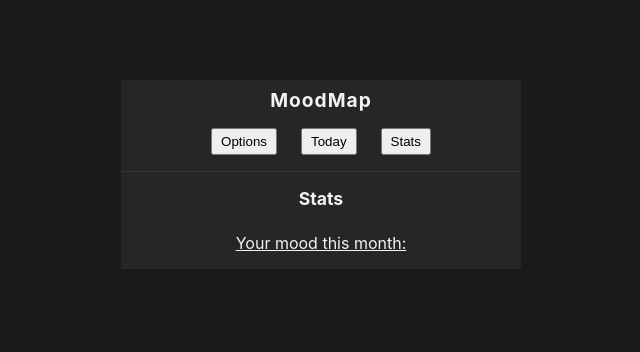
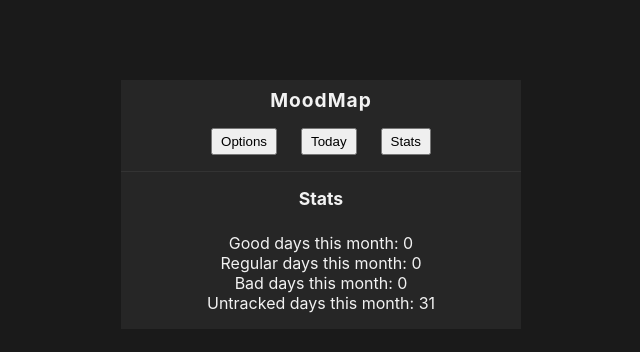
Before and after one commit to timsch3/MoodMap, a React (Create React App) app: page / in a window 1280 px wide. Both pictures are taken after a click on the button "Stats". Shown: the top 352 px of the page, without its empty margins (319-959 px from the left). Built offline with nearby package versions, Linux system fonts and the light colour scheme.

Commit message:
changed stats to summary

```diff
--- a/src/pages/Stats.jsx
+++ b/src/pages/Stats.jsx
@@ -18,28 +18,28 @@ const Stats = () => {
       });
     }
   });
-  currentMonthData.reverse();
+
+  let goodDaysCurrentMonth = 0;
+  let regularDaysCurrentMonth = 0;
+  let badDaysCurrentMonth = 0;
+  currentMonthData.forEach((el) => {
+    if (el.value === "good" || el.value === "very-good") goodDaysCurrentMonth++;
+    else if (el.value === "indifferent") regularDaysCurrentMonth++;
+    else if (el.value === "bad" || el.value === "very-bad")
+      badDaysCurrentMonth++;
+  });
+
+  let untrackedDaysMonth =
+    currentMonthDates.length -
+    (goodDaysCurrentMonth + regularDaysCurrentMonth + badDaysCurrentMonth);
 
   return (
     <main>
       <h2>Stats</h2>
-      <p style={{ textDecoration: "underline" }}>Your mood this month:</p>
-      <ul style={{ listStyle: "none", lineHeight: "2rem" }}>
-        {currentMonthData.map((el, i) => (
-          <li
-            key={i}
-            style={{ display: "flex", justifyContent: "space-between" }}
-          >
-            <div id="stats-li-left">
-              {new Date(el.date).toLocaleDateString()}
-            </div>
-            <div id="stats-li-right">
-              {el.value.charAt(0).toUpperCase() +
-                el.value.slice(1).replace(/-/g, " ")}
-            </div>
-          </li>
-        ))}
-      </ul>
+      <p>Good days this month: {goodDaysCurrentMonth}</p>
+      <p>Regular days this month: {regularDaysCurrentMonth}</p>
+      <p>Bad days this month: {badDaysCurrentMonth}</p>
+      <p>Untracked days this month: {untrackedDaysMonth}</p>
     </main>
   );
 };
```
